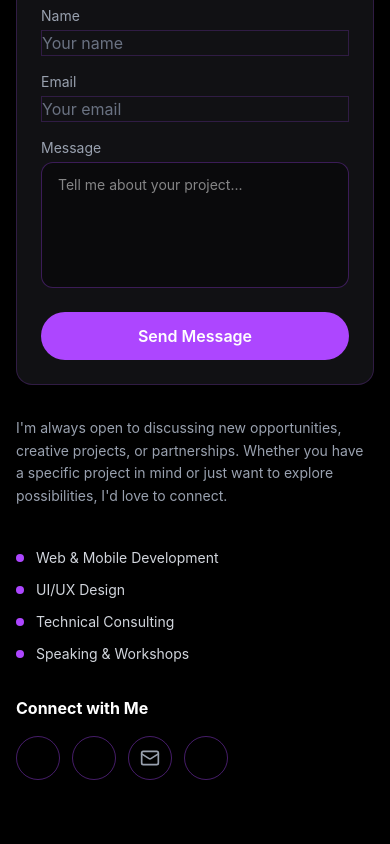
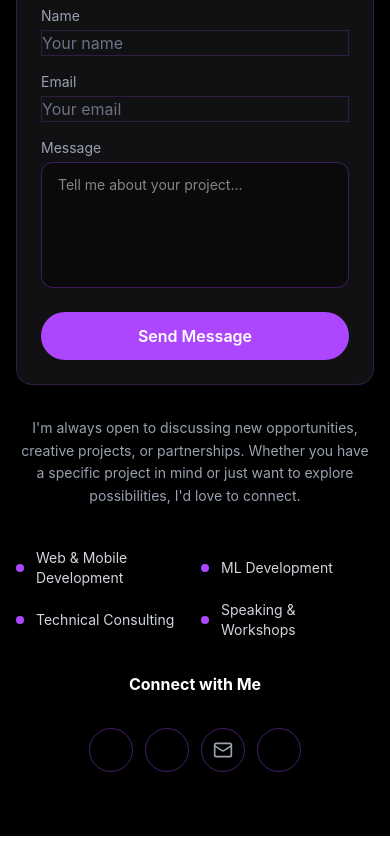
Before and after one commit to jerryjohnsoffl/portfolio, a React app: page / in a window 390 px wide. Shown: the part 4425-5269 px from the top of the page. Built offline with nearby package versions, Linux system fonts and the light colour scheme; some icons are missing; the HTML template or start-up script is replaced by a standard one.

Commit message:
updated ui

```diff
--- a/src/Contact/Contact.jsx
+++ b/src/Contact/Contact.jsx
@@ -16,7 +16,7 @@ const Contact = () => {
     }
     const services =[
         'Web & Mobile Development',
-        'UI/UX Design',
+        'ML Development',
         'Technical Consulting',
         'Speaking & Workshops',
     ]
@@ -76,13 +76,13 @@ const Contact = () => {
                 </form>
             </div>
             <div className="flex-1 flex flex-col gap-8 opacity-0 animate-fade-up [animation-delay:0.2s]">
-                <p className="text-gray-400 text-sm sm:text-base leading-relaxed">
+                <p className="text-gray-400 text-center md:text-left text-sm sm:text-base leading-relaxed">
                     I'm always open to discussing new opportunities, creative
                     projects, or partnerships. Whether you have a specific project in
                     mind or just want to explore possibilities, I'd love to connect.
                 </p>
-                <div>
-                    <ul className="flex flex-col gap-3 mt-2">
+                <div className="flex flex-col gap-4 items-center md:block">
+                    <ul className="grid grid-cols-2 md:flex flex-col gap-3 mt-2">
                         {services.map((item, index)=> (
                             <li key={index} className="flex items-center gap-3 text-gray-300 text-sm">
                                 <span className="w-2 h-2 rounded-full bg-purple-500 shrink-0"></span>
@@ -91,7 +91,7 @@ const Contact = () => {
                         ))}
                     </ul>
                 </div>
-                <div>
+                <div className="flex flex-col gap-4 items-center md:block">
                     <h3 className="text-white font-bold text-base mb-4">
                         Connect with Me
                     </h3>
--- a/src/components/Navbar.jsx
+++ b/src/components/Navbar.jsx
@@ -39,7 +39,7 @@ const Navbar = () => {
             }
         </div>
 
-        <div className="sm:hidden w-[calc(100vw-2rem)] max-w-md">
+        <div className="block sm:hidden w-[calc(100vw-2rem)] max-w-md">
             <button
             type="button"
             onClick={() => setMenuOpen(!menuOpen)}
--- a/vite.config.js
+++ b/vite.config.js
@@ -5,5 +5,5 @@ import { defineConfig } from 'vite'
 // https://vite.dev/config/
 export default defineConfig({
   plugins: [react(), tailwindcss()],
-  base: '/portfolio',
+  base: '/portfolio/',
 })
```
